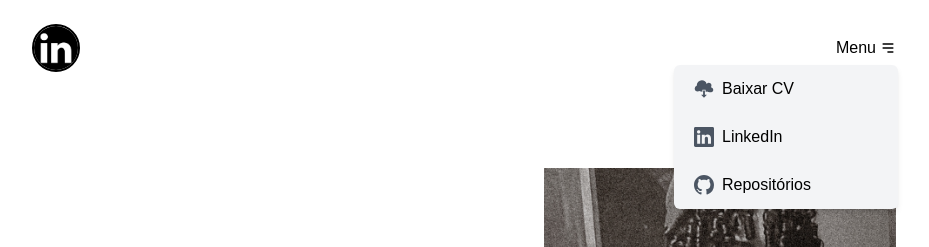
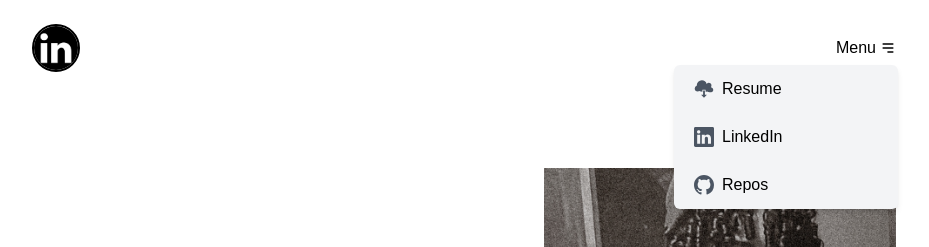
Before and after one commit to eramoss/portfolio, a Next.js app: page / in a window 1280 px wide. Both pictures are taken after a click on the button "Menu". Shown: the top 247 px of the page, without its empty margins (176-1105 px from the left). Built offline with nearby package versions, Linux system fonts and the light colour scheme.

Commit message:
translate header component

```diff
--- a/components/headerComponent/Menu.tsx
+++ b/components/headerComponent/Menu.tsx
@@ -33,7 +33,7 @@ const Menu = () => {
             <label className='text-gray-600 text-xl mr-2' htmlFor='curriculo'>
               <GiCloudDownload />
             </label>
-            <div id='curriculo'>Baixar CV</div>
+            <div id='curriculo'>Resume</div>
           </a>
           <a
             href='https://www.linkedin.com/in/eramoss/'
@@ -52,7 +52,7 @@ const Menu = () => {
             <label className='text-gray-600 text-xl mr-2' htmlFor='github'>
               <BsGithub />
             </label>
-            <div id='github'>Repositórios</div>
+            <div id='github'>Repos</div>
           </a>
         </DropdownMenu.Content>
       </DropdownMenu.Portal>
--- a/components/headerComponent/card.tsx
+++ b/components/headerComponent/card.tsx
@@ -32,8 +32,7 @@ const HoverCardDemo = () => (
               <div className="m-0 faded">@eramoss</div>
             </div>
             <div className="m-0">
-              Desenvolvedor Front-end com React, TypeScript e muito mais! <br />
-              && estusiasta UX e Linux
+            Bachelor&apos;s Computer Science student
             </div>
           </div>
         </div>
```
